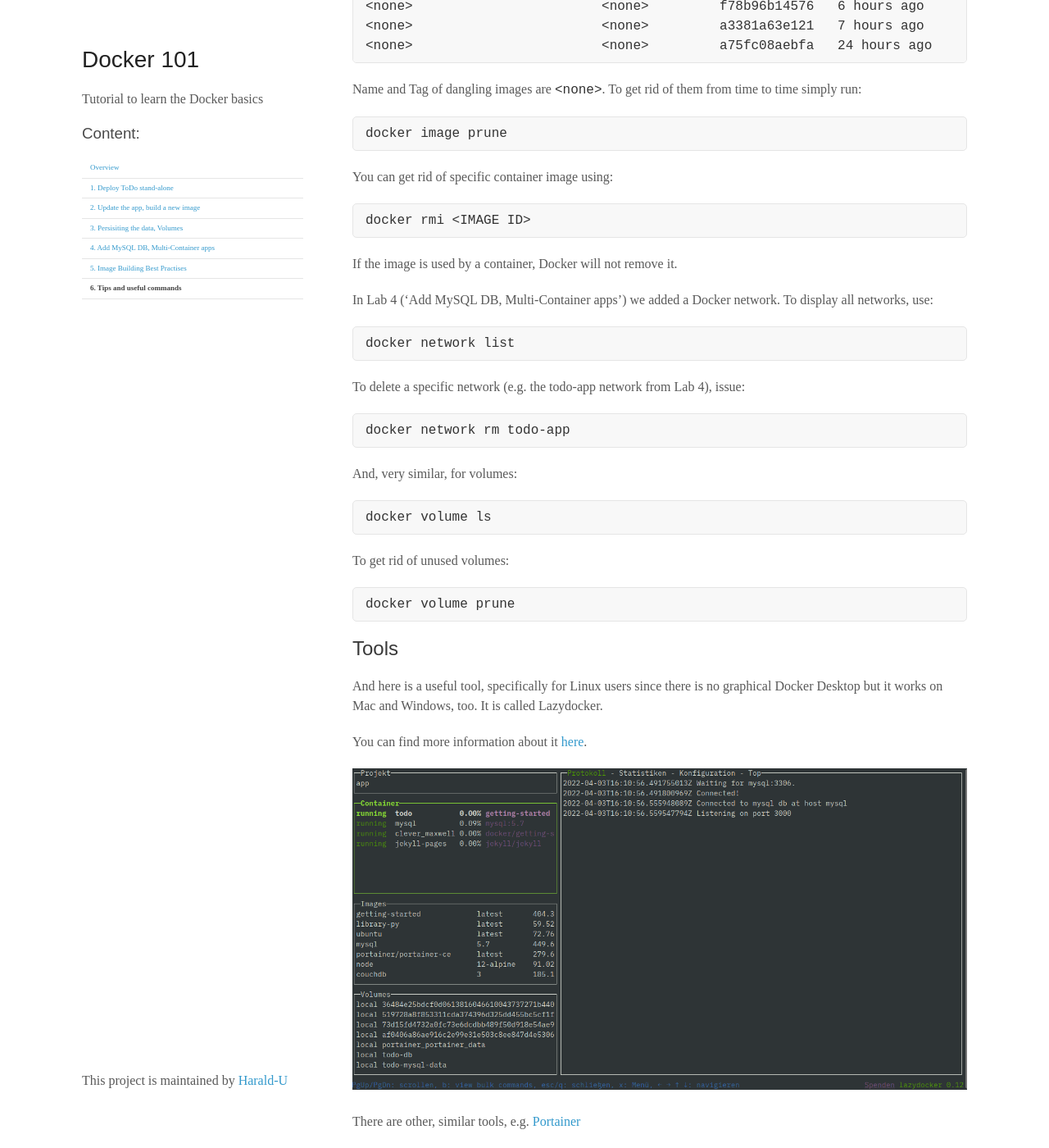
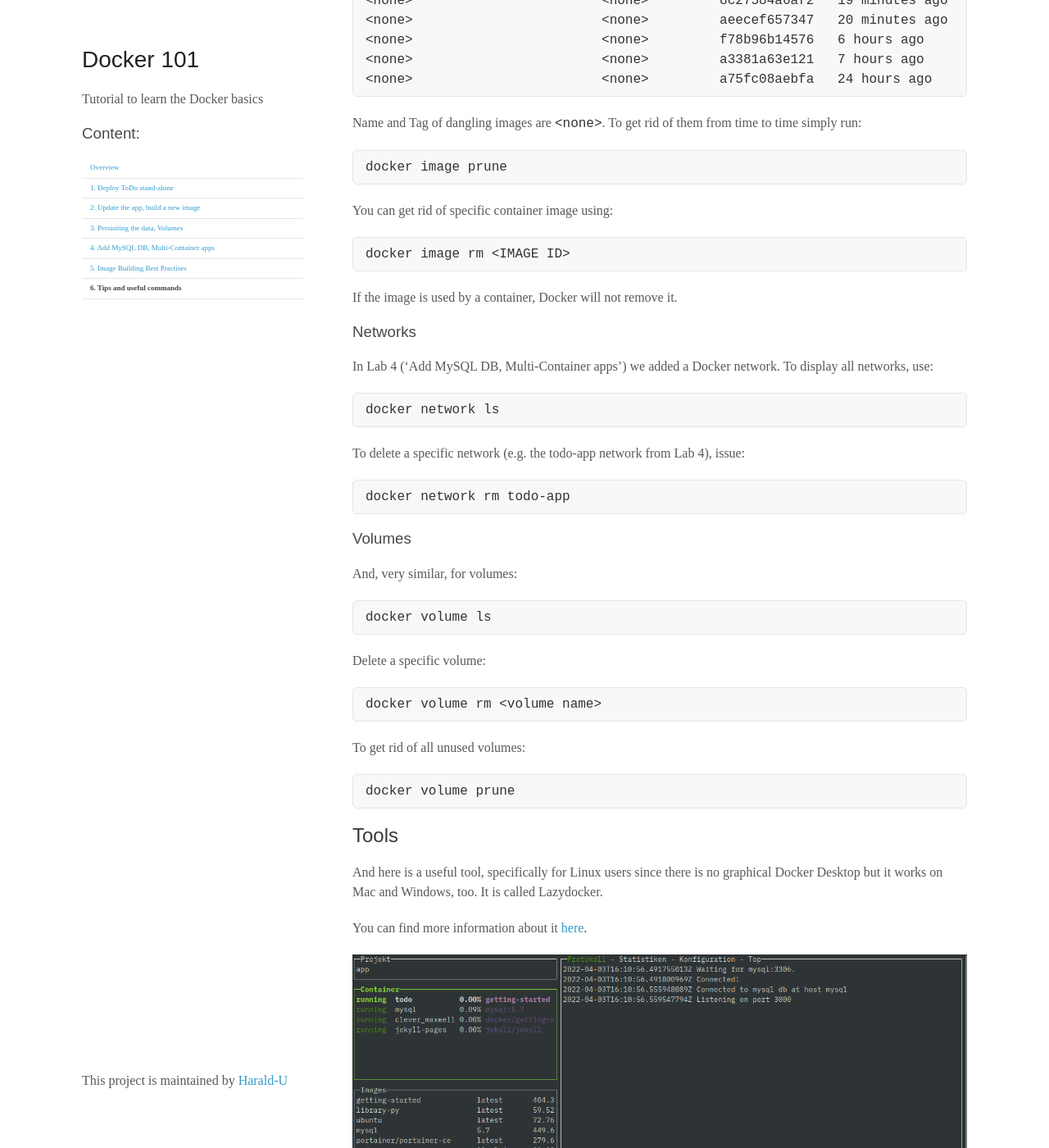
Before and after one commit to Harald-U/docker-101, a Jekyll site: the page built from docs/lab6.md, in a window 1280 px wide and 1400 px high, scrolled down 459 px. Shown: the whole window at 82% size. Built offline with Jekyll 4.4.1, drawn with Linux system fonts in a browser that asks for light colours; some of the changed text lies outside the part shown.

Commit message:
examples

````diff
--- a/docs/lab6.md
+++ b/docs/lab6.md
@@ -7,8 +7,10 @@ title: 6. Tips and useful commands
 
 Here are some additional very useful commands.
 
+### Images
+
 ```
-docker images
+docker image ls
 ```
 
 Lists all images downloaded from Docker Hub (or other repositories) and created by `docker build` locally.
@@ -34,16 +36,17 @@ docker image prune
 You can get rid of specific container image using:
 
 ```
-docker rmi <IMAGE ID>
+docker image rm <IMAGE ID>
 ```
 
 If the image is used by a container, Docker will not remove it.
 
+### Networks
 
 In Lab 4 ('Add MySQL DB, Multi-Container apps') we added a Docker network. To display all networks, use:
 
 ```
-docker network list
+docker network ls
 ```
 
 To delete a specific network (e.g. the todo-app network from Lab 4), issue:
@@ -52,13 +55,21 @@ To delete a specific network (e.g. the todo-app network from Lab 4), issue:
 docker network rm todo-app
 ```
 
+### Volumes
+
 And, very similar, for volumes:
 
 ```
 docker volume ls
 ```
 
-To get rid of unused volumes:
+Delete a specific volume:
+
+```
+docker volume rm <volume name>
+```
+
+To get rid of all unused volumes:
 
 ```
 docker volume prune
````
